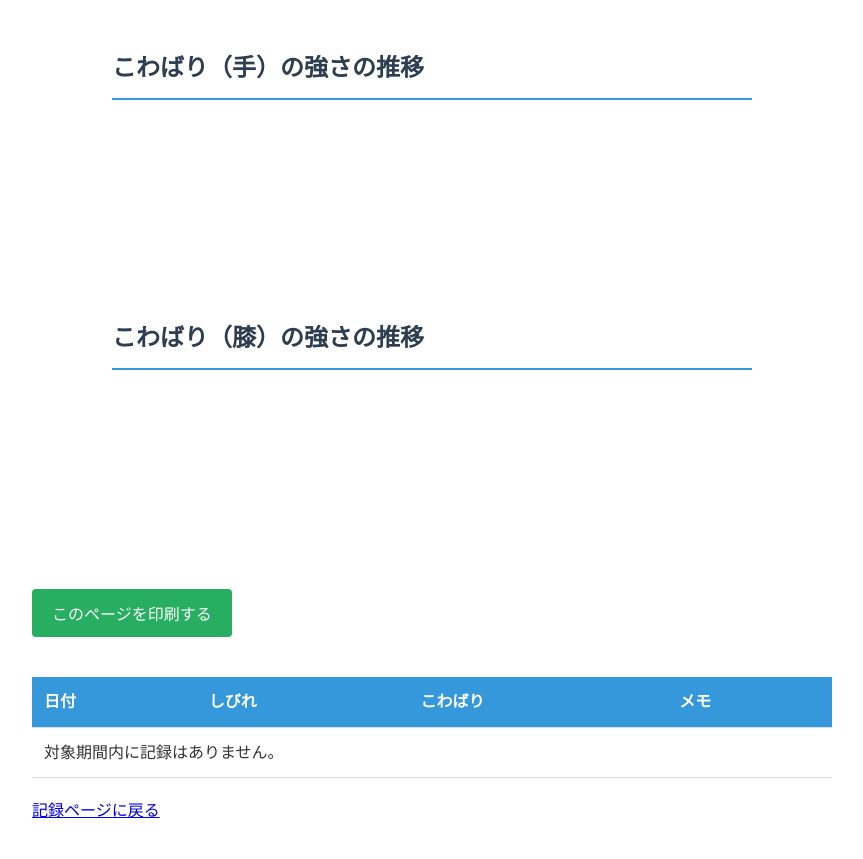
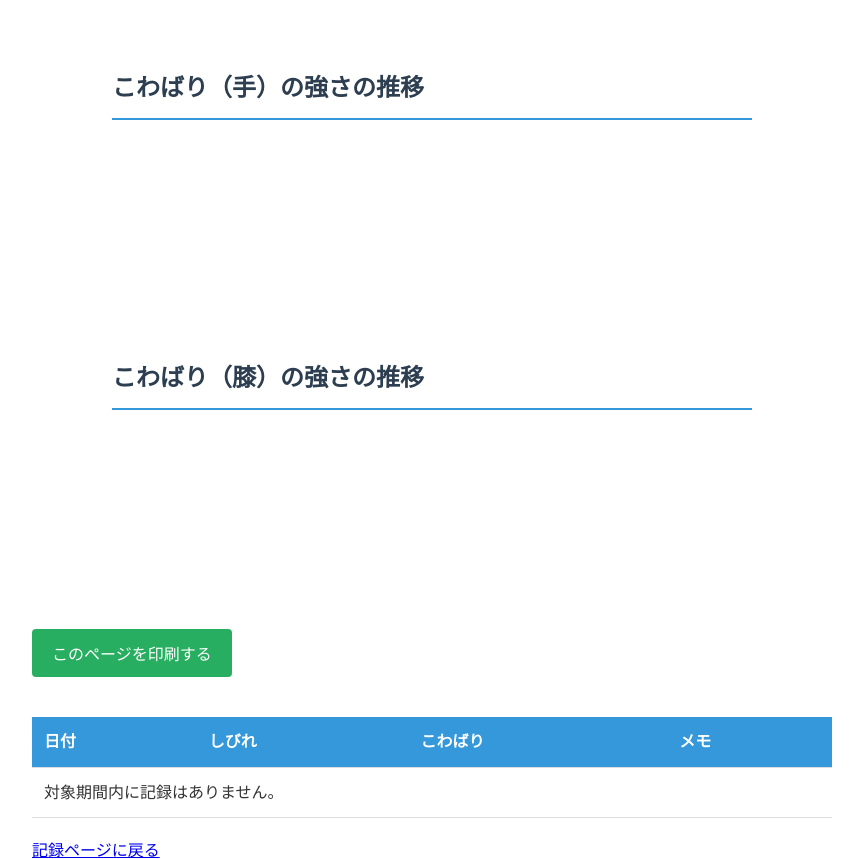
Before and after one commit to fore1f/kiroku-app, a Flask app: template templates/report.html in a window 1280 px wide. Shown: the part 391-1250 px from the top of the page, without its empty margins (208-1071 px from the left). Before the commit the page ends 1209 px from the top, so only its background shows below. Run offline with Flask 3, Linux system fonts and the light colour scheme; the template is opened without the code that fills it, so the values that code supplies are empty; a map, chart or similar area stays blank.

Commit message:
Adjust chart margins in report page

```diff
--- a/templates/report.html
+++ b/templates/report.html
@@ -60,11 +60,11 @@
             <h2>しびれの強さの推移</h2>
             <canvas id="numbnessChart"></canvas>
         </div>
-        <div style="width: 80%; margin: auto; margin-top: 20px; height: 250px;">
+        <div style="width: 80%; margin: auto; margin-top: 40px; height: 250px;">
             <h2>こわばり（手）の強さの推移</h2>
             <canvas id="stiffnessHandChart"></canvas>
         </div>
-        <div style="width: 80%; margin: auto; margin-top: 20px; height: 250px;">
+        <div style="width: 80%; margin: auto; margin-top: 40px; height: 250px;">
             <h2>こわばり（膝）の強さの推移</h2>
             <canvas id="stiffnessKneeChart"></canvas>
         </div>
```
